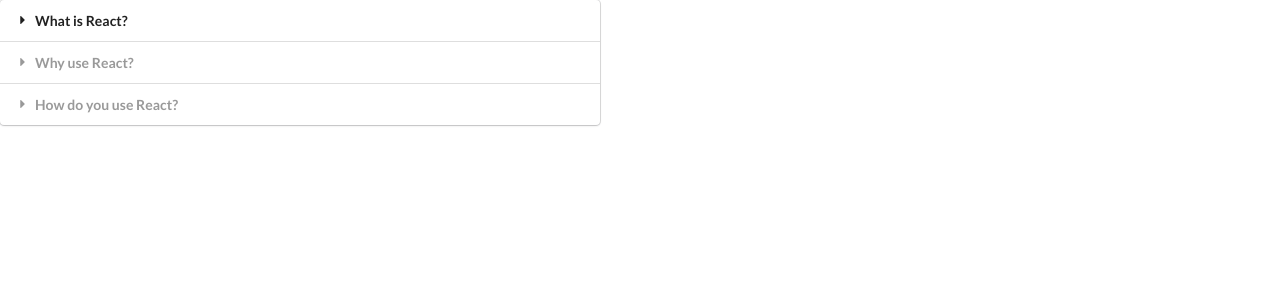
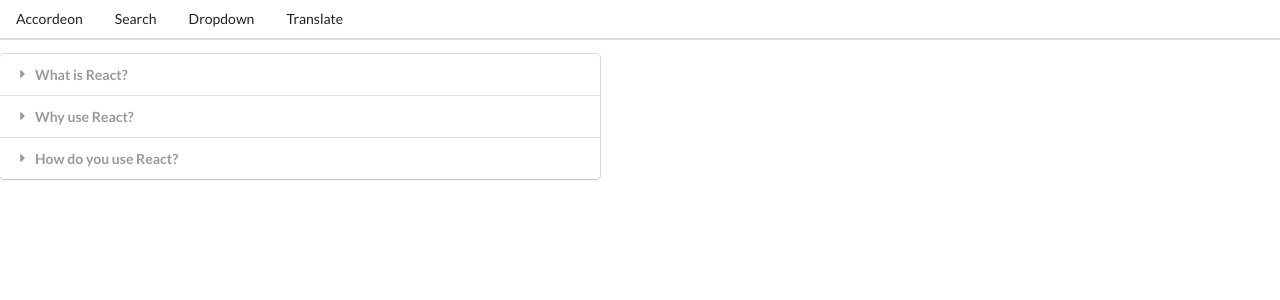
Before and after one commit to borissoto/react-hooks-widgets, a React (Create React App) app: page / in a window 1280 px wide. Shown: the top 300 px of the page. Built offline with nearby package versions, Linux system fonts and the light colour scheme.

Commit message:
route component and header navigation

```diff
--- a/src/App.js
+++ b/src/App.js
@@ -3,6 +3,8 @@
 import Search from './components/Search';
 import Dropdown from './components/Dropdown';
 import Translate from './components/Translate';
+import Route from './components/Route';
+import Header from './components/Header';
 
 const items = [
   {
@@ -34,37 +36,52 @@
   },
 ];
 
-const showAccordion = () => {
-  if (window.location.pathname === '/') {
-    return <Accordion items={items} />;
-  }
-};
+// const showAccordion = () => {
+//   if (window.location.pathname === '/') {
+//     return <Accordion items={items} />;
+//   }
+// };
 
-const showList = () => {
-  if (window.location.pathname === '/list') {
-    return <Search />;
-  }
-};
+// const showList = () => {
+//   if (window.location.pathname === '/list') {
+//     return <Search />;
+//   }
+// };
 
-const showDropdown = () => {
-  if (window.location.pathname === '/dropdown') {
-    return <Dropdown />;
-  }
-};
+// const showDropdown = () => {
+//   if (window.location.pathname === '/dropdown') {
+//     return <Dropdown />;
+//   }
+// };
 
-const showTranslate = () => {
-  if (window.location.pathname === '/translate') {
-    return <Translate />;
-  }
-};
+// const showTranslate = () => {
+//   if (window.location.pathname === '/translate') {
+//     return <Translate />;
+//   }
+// };
 
 export default () => {
+  const [selected, setSelected] = useState(options[0]);
   return (
     <div>
-      {showAccordion()}
-      {showList()}
-      {showDropdown()}
-      {showTranslate()}
+      <Header />
+      <Route path='/'>
+        <Accordion items={items} />
+      </Route>
+      <Route path='/list'>
+        <Search />
+      </Route>
+      <Route path='/dropdown'>
+        <Dropdown
+          label='Select a Color'
+          options={options}
+          selected={selected}
+          onSelectedChange={setSelected}
+        />
+      </Route>
+      <Route path='/translate'>
+        <Translate />
+      </Route>
     </div>
   );
 };
--- /dev/null
+++ b/src/components/Header.js
@@ -0,0 +1,22 @@
+import React from 'react';
+
+const Header = () => {
+  return (
+    <div className='ui secondary pointing menu'>
+      <a href='/' className='item'>
+        Accordeon
+      </a>
+      <a href='/list' className='item'>
+        Search
+      </a>
+      <a href='/dropdown' className='item'>
+        Dropdown
+      </a>
+      <a href='/translate' className='item'>
+        Translate
+      </a>
+    </div>
+  );
+};
+
+export default Header;
--- /dev/null
+++ b/src/components/Route.js
@@ -0,0 +1,4 @@
+const Route = ({ path, children }) => {
+  return window.location.pathname === path ? children : null;
+};
+export default Route;
```
